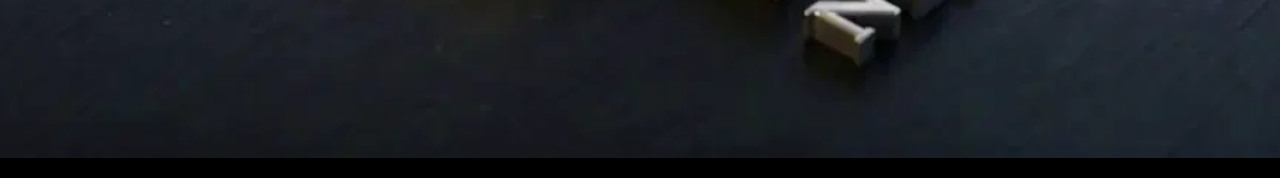
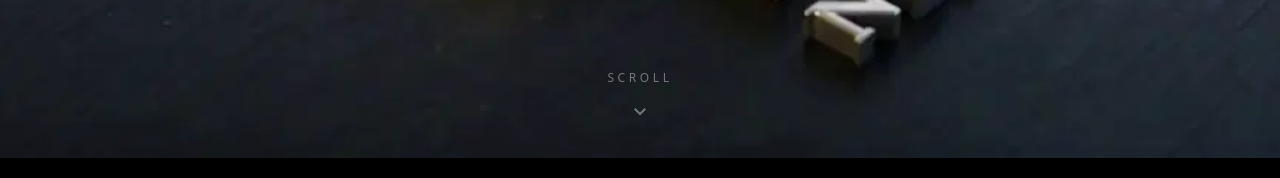
Before and after one commit to 33binil/media7kochi, a React (Vite) app: page / in a window 1280 px wide. Shown: the part 642-820 px from the top of the page. Built offline with nearby package versions, Linux system fonts and the light colour scheme.

Commit message:
Added Scroll text section on Hero.jsx

```diff
--- a/src/pages/Hero.jsx
+++ b/src/pages/Hero.jsx
@@ -319,6 +319,28 @@ export default function Hero() {
         })}
       </div>
 
+      {/* Scroll Indicator */}
+      <div
+        className="fixed left-1/2 -translate-x-1/2 flex flex-col items-center gap-2 pointer-events-none z-40"
+        style={{
+          bottom: '2rem',
+          top: 'auto',
+          opacity: progress > 0.02 ? 0 : 1,
+          transition: 'opacity 0.8s',
+        }}
+      >
+        <style>{`
+          @keyframes scroll-bounce {
+            0%, 100% { transform: translateY(0); opacity: 0.6; }
+            50% { transform: translateY(8px); opacity: 1; }
+          }
+        `}</style>
+        <span className="text-[10px] md:text-xs tracking-[0.3em] uppercase text-white/40">Scroll</span>
+        <span className="material-symbols-outlined text-white/60 text-2xl" style={{ animation: 'scroll-bounce 2s ease-in-out infinite' }}>
+          keyboard_arrow_down
+        </span>
+      </div>
+
       <div className="bg-black" style={{ height: `${SCROLL_SECTIONS * 100}vh` }} />
     </>
   )
```
